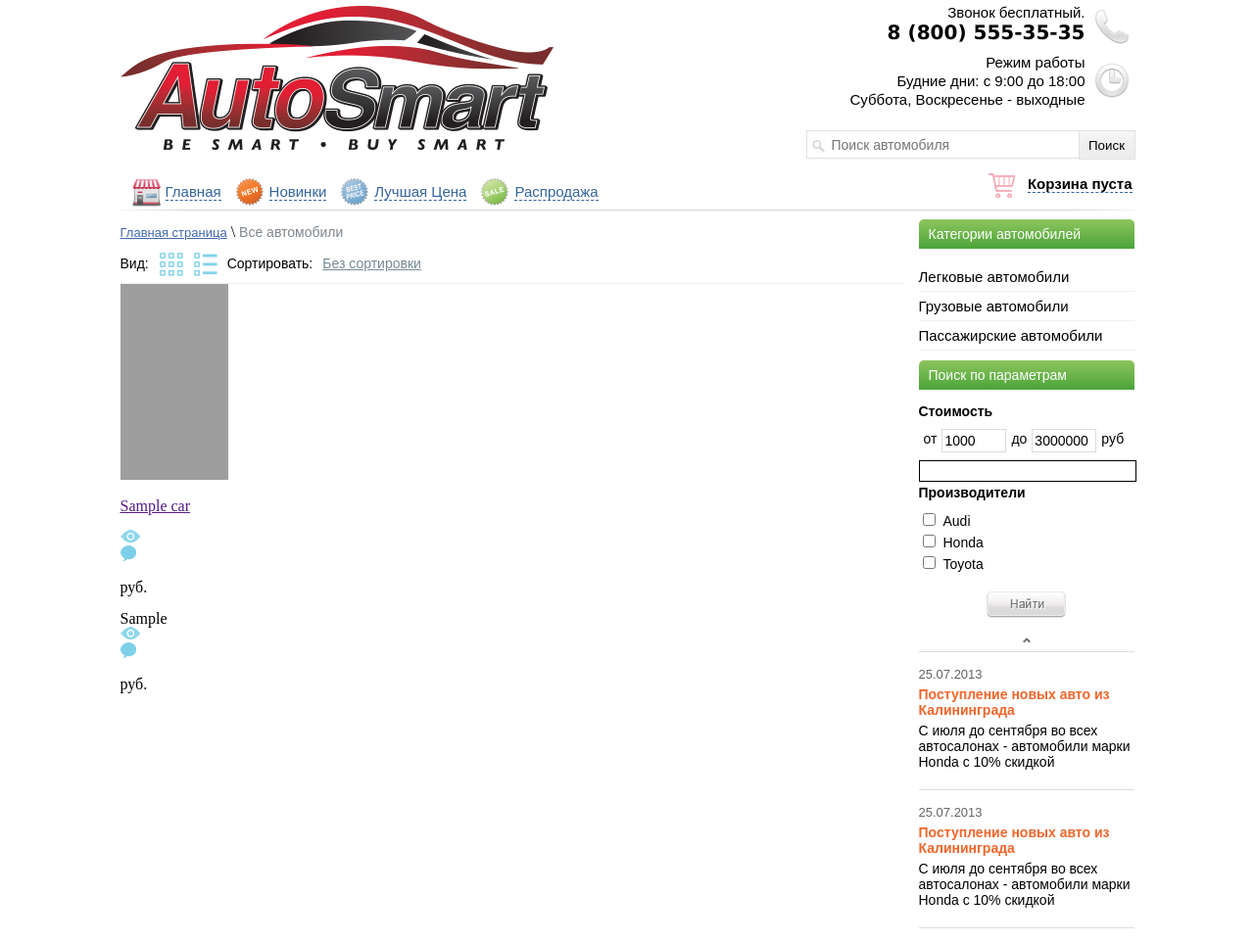
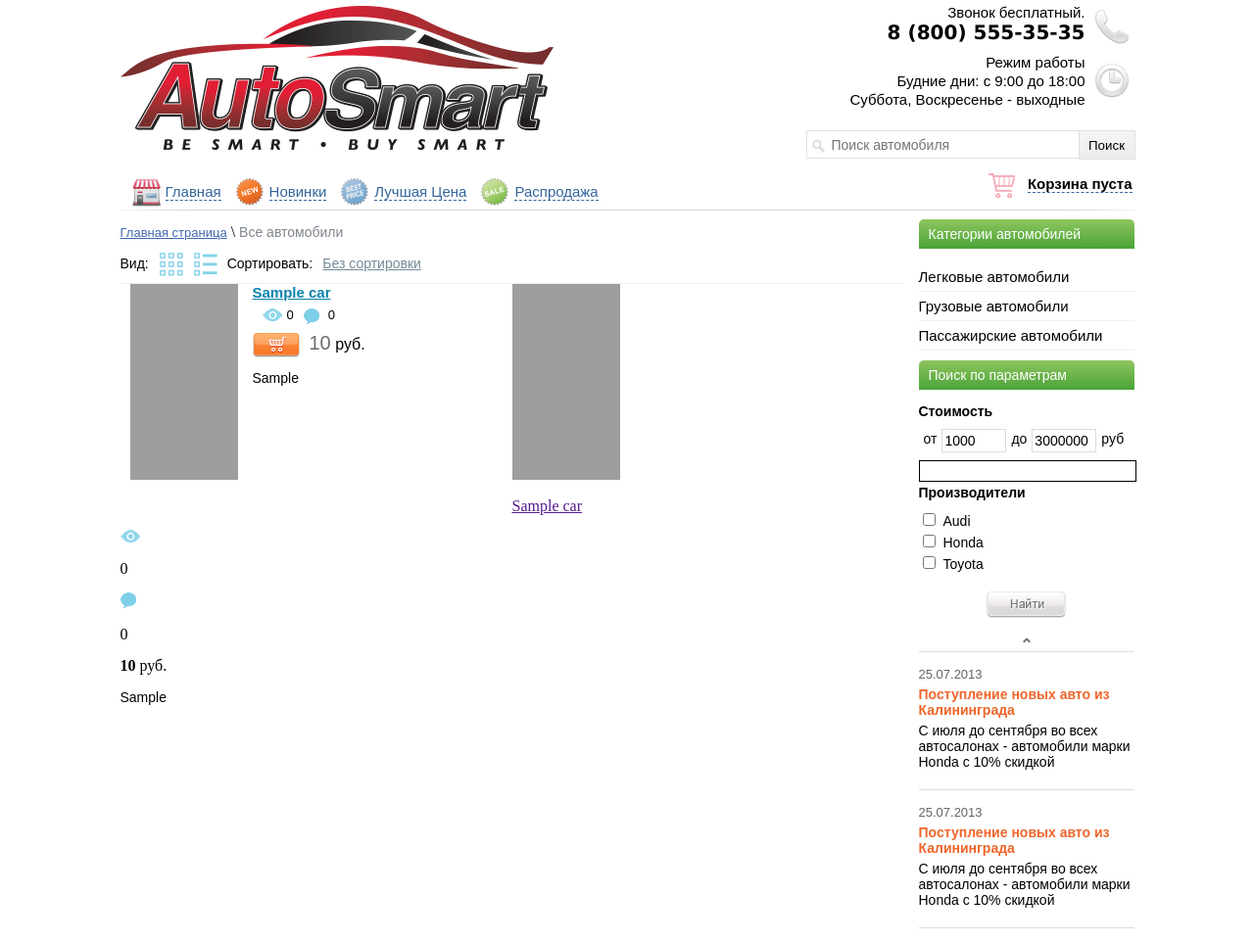
Before and after one commit to ENS1337/autosmart, a PHP site: page / in a window 1280 px wide. Shown: the part 46-1009 px from the top of the page at 98% size. Run offline with PHP 8.4, Linux system fonts and the light colour scheme; tables that the repository leaves empty or names only in its code hold one stand-in row (values such as "Sample post"); grey boxes are pictures that could not be loaded.

Commit message:
Configured the output of cars from the database

```diff
--- a/www/css/style.css
+++ b/www/css/style.css
@@ -385,6 +385,7 @@
     width: 1035px;
     height: 5px;
 }
+/* Основной блок (Блок с выбором вида вывода автомобилей (сетка или линейно)) */
 #nav-breadcrumbs{
     margin-top: 5px;
 }
@@ -441,3 +442,73 @@
 #sorting-list a:hover{
     text-decoration: underline;
 }
+/* Основной блок (Блок автомобилей) */
+#block-car-grid > li{
+    width: 390px;
+    float: left;
+    margin-left: 10px;
+}
+.style-title-grid{
+    margin-top: 0px;
+    margin-bottom: 0px;
+}
+.style-title-grid a{
+    font: bold 15px sans-serif;
+    color:  #0A83AB;
+    text-decoration: underline;
+}
+.style-title-grid a:hover{
+    color: #EF662B;
+}
+.block-images-grid{
+    width: auto;
+    height: 230px;
+    float: left;
+    margin-right: 15px;
+}
+.reviews-and-counts-grid{
+    height: 20px;
+    margin-top: 5px;
+}
+.reviews-and-counts-grid > li{
+    float: left;
+    margin-left: 10px;
+    margin-top: 3px;
+}
+.reviews-and-counts-grid > li > p{
+    margin-left: 25px;
+    font: 13px sans-serif;
+    margin-top: -1px;
+    margin-bottom: 0;
+}
+.reviews-and-counts-grid > li > img{
+    position: absolute;
+}
+.style-price-grid{
+    font: 16px sans-serif;
+    margin-top: 7px;
+}
+.style-price-grid strong{
+    font: 20px sans-serif;
+    color: #6B6D73;
+}
+.add-cart-style-grid{
+    width: 48px;
+    height: 25px;
+    display: block;
+    cursor: pointer;
+    float: left;
+    margin-top: 8px;
+    margin-right: 10px;
+    background: url(/images/add-cart-norm.png);
+}
+.add-cart-style-grid:hover{
+    background: url(/images/add-cart-hover.png);
+}
+.add-cart-style-grid:active{
+    background: url(/images/add-cart-active.png);
+}
+.mini-featurescar{
+    font:14px/16px sans-serif;
+    margin-top: 10px;
+}
--- a/www/index.php
+++ b/www/index.php
@@ -79,11 +79,11 @@
                     </div>
                     <p class="style-title-grid"><a href="">'.$row["title"].'</a></p>
                     <ul class="reviews-and-counts-grid">
-                        <li><img src="/images/eye-icon.png"/></li>
-                        <li><img src="/images/comment-icon.png"/></li>
+                        <li><img src="/images/eye-icon.png"/><p>0</p></li>
+                        <li><img src="/images/comment-icon.png"/><p>0</p></li>
                     </ul>
                     <a class="add-cart-style-grid"></a>
-                    <p class="style-price-grid"><strong></strong> руб.</p>
+                    <p class="style-price-grid"><strong>'.$row["price"].'</strong> руб.</p>
                     <div class="mini-featurescar">
                         '.$row["mini_featurescar"].'
                     </div>
@@ -92,13 +92,52 @@
         }while($row = mysql_fetch_array($result));
       }
     ?>
-    <ul class="reviews-and-counts-grid">
-        <li><img src="/images/eye-icon.png"/></li>
-        <li><img src="/images/comment-icon.png"/></li>
     </ul>
-    <a class="add-cart-style-grid"></a>
-    <p class="style-price-grid"><strong></strong> руб.</p>
-    <div class="mini-features"></div>
+
+    <ul id="block-car-list">
+    <?php
+	  $result = mysql_query("SELECT * FROM table_cars",$link);
+
+      if(mysql_numrows($result) > 0)
+      {
+        $row = mysql_fetch_array($result);
+        do{
+            if  ($row["image"] != "" && file_exists("./uploads_images/".$row["image"])){
+                    $img_path = './uploads_images/'.$row["image"];
+                    $max_width = 200;
+                    $max_height = 200;
+                     list($width, $height) = getimagesize($img_path);
+                    $ratioh = $max_height/$height;
+                    $ratiow = $max_width/$width;
+                    $ratio = min($ratioh, $ratiow);
+                    $width = intval($ratio*$width);
+                    $height = intval($ratio*$height);
+            }
+                    else{
+                    $img_path = "/images/no-image.png";
+                    $width = 110;
+                    $height = 200;
+                    }
+            echo'<li>
+                    <div class="block-images-list">
+                        <img src="'.$img_path.'" width="'.$width.'" height="'.$height.'" />
+                    </div>
+
+                    <p class="style-title-list"><a href="">'.$row["title"].'</a></p>
+                    <ul class="reviews-and-counts-list">
+                        <li><img src="/images/eye-icon.png"/><p>0</p></li>
+                        <li><img src="/images/comment-icon.png"/><p>0</p></li>
+                    </ul>
+                    <a class="add-cart-style-list"></a>
+                    <p class="style-price-list"><strong>'.$row["price"].'</strong> руб.</p>
+                    <div class="mini-featurescar">
+                        '.$row["mini_featurescar"].'
+                    </div>
+                </li>';
+
+        }while($row = mysql_fetch_array($result));
+      }
+    ?>
     </ul>
     </div>
     <?php
```
Also changed, not shown: www/images/add-cart-active.png (added), www/images/add-cart-hover.png (added), www/images/add-cart-norm.png (added), www/images/button-buy-active.png (added), www/images/button-buy-click.png (added), www/images/button-buy-norm.png (added).
